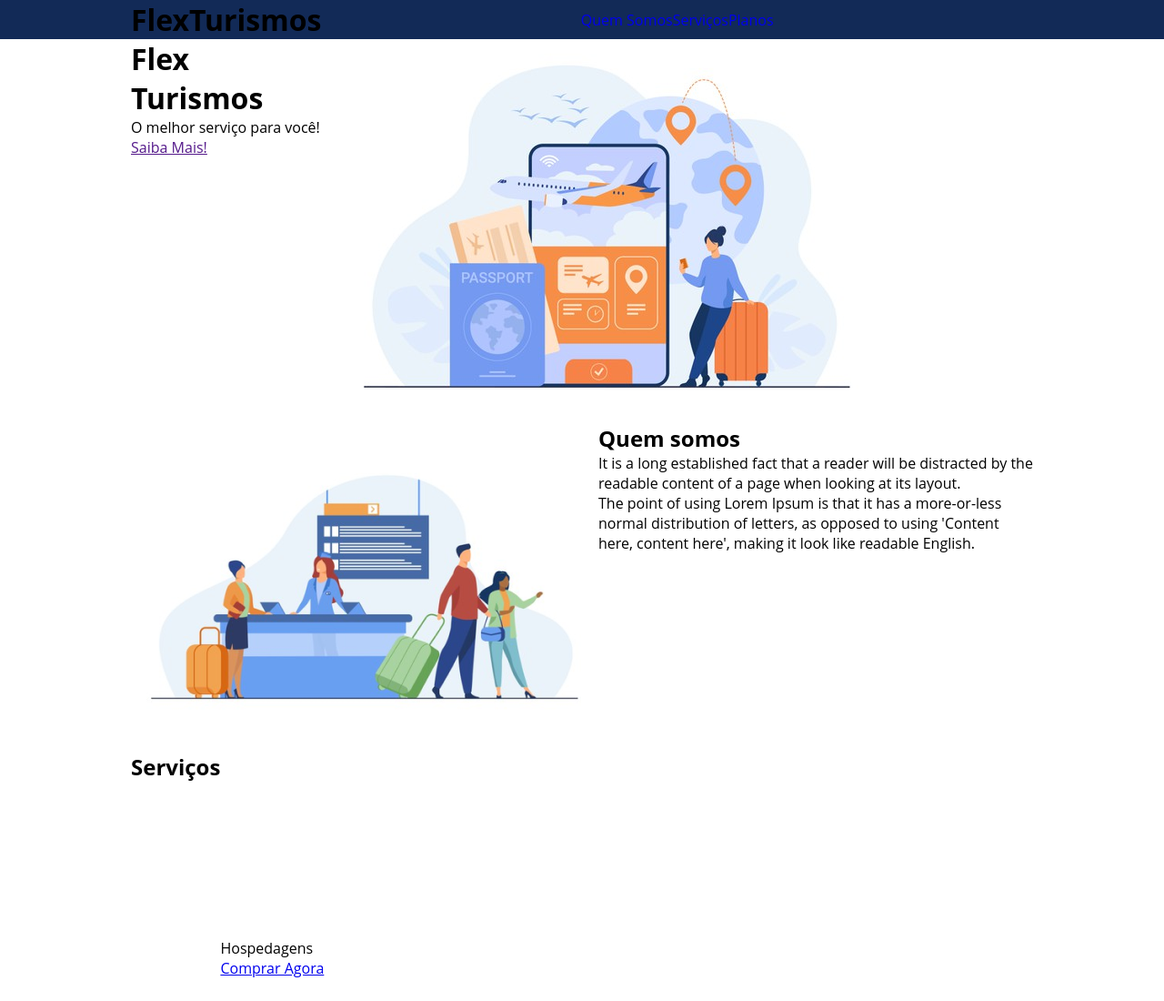
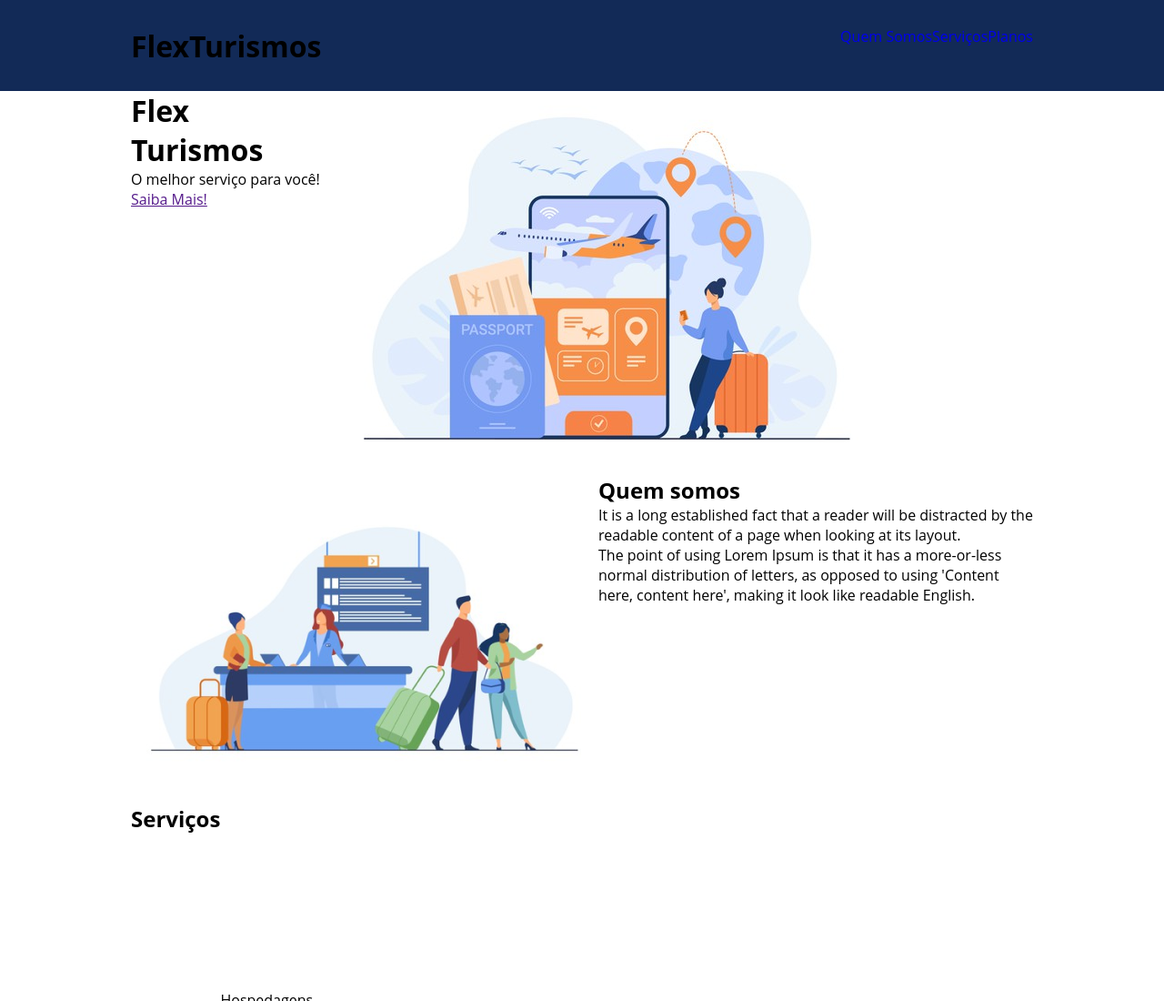
Before and after one commit to gacolombo/projeto-integrador-dio, a plain HTML site: page index.html in a window 1280 px wide. Shown: the top 1100 px of the page at 91% size. Drawn offline with Linux system fonts and the light colour scheme.

Commit message:
Mais motificacoes para se aproximar do template

```diff
--- a/index.html
+++ b/index.html
@@ -8,14 +8,15 @@
 </head>
 <body>
     <header>
-        <div class="flex-container">
-            <h1>FlexTurismos</h1>
-            <ul class="flex-container">
+        <div class="flex-container menu">
+            <div><h1>FlexTurismos</h1></div>
+            <ul class="list-items">
                 <li><a href="#quem-somos">Quem Somos</a></li>
                 <li><a href="#servicos">Serviços</a></li>
                 <li><a href="#planos">Planos</a></li>
+            </div>
             </ul>
-        </div>
+
     </header>
 
     <div class="flex-container">
--- a/style.css
+++ b/style.css
@@ -18,8 +18,20 @@ ul li a{
     display: flex;
     max-width: 992px;
     margin: auto;
+    width: 100%;
 }
 
 header{
     background-color: #122A57;
+    height: 100px;
+    display: flex;
+    align-items: center;
 }
+
+header .list-items{
+    display: flex;
+}
+
+header .menu{
+    justify-content: space-between;
+}
```
